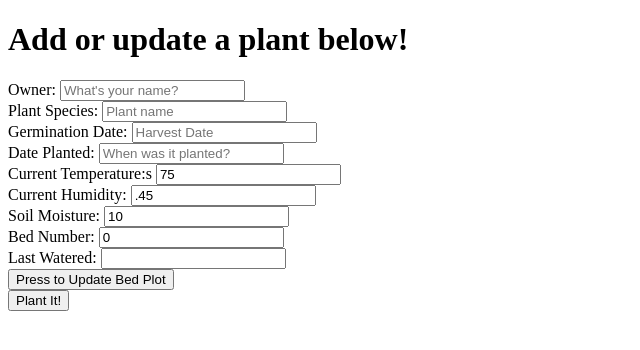
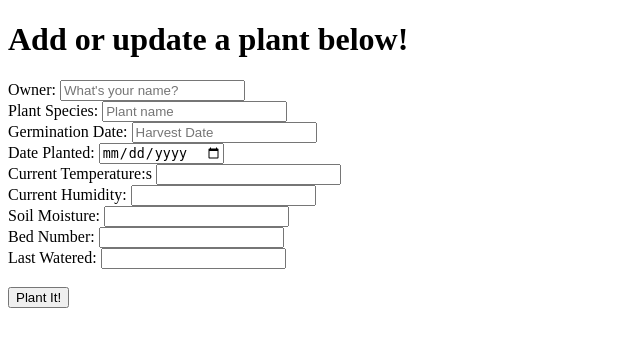
Before and after one commit to Greenhouse-Project/greenhouseTest, a Flask app: page /form in a window 1280 px wide. Shown: the top 350 px of the page, without its empty margins (0-640 px from the left). Run offline with Flask 2, Linux system fonts and the light colour scheme.

Commit message:
could be the values?

```diff
--- a/templates/form.html
+++ b/templates/form.html
@@ -21,26 +21,25 @@
         <input type="text" class="form-control" id="date_finish" name="date_finish" placeholder="Harvest Date">
         <br>
         <label for="date_planted">Date Planted:</label>
-        <input type="text" class="form-control" id="date_planted" name="date_planted" placeholder="When was it planted?"
+        <input type="date" class="form-control" id="date_planted" name="date_planted" placeholder="When was it planted?"
             autocomplete="on">
         <br>
         <label for="temp">Current Temperature:</label>s
-        <input type="text" class="form-control" id="temp" name="temp" value="75" readonly="readonly">
+        <input type="text" class="form-control" id="temp" name="temp" readonly="readonly">
         <br>
         <label for="humidity">Current Humidity:</label>
-        <input type="text" class="form-control" id="humidity" name="humidity" value=".45" readonly="readonly">
+        <input type="text" class="form-control" id="humidity" name="humidity" readonly="readonly">
         <br>
         <label for="soil_moisture">Soil Moisture:</label>
-        <input type="text" class="form-control" id="soil_moisture" name="soil_moisture" value="10"
-            readonly="readonly">
+        <input type="text" class="form-control" id="soil_moisture" name="soil_moisture" readonly="readonly">
         <br>
         <label for="bed">Bed Number:</label>
-        <input type="text" class="form-control" name="bedPlot" id="bedPlot" value="0" readonly="readonly">
+        <input type="text" class="form-control" name="bedPlot" id="bedPlot" readonly="readonly">
         <br>
         <label for="last_watered">Last Watered:</label>
         <input type="text" class="form-control" id="last_watered" name="last_watered">
         <br>
-        <button type="button" class="form-control" onclick="populate()">Press to Update Bed Plot</button>
+        <!-- <button type="button" class="form-control" onclick="populate()">Press to Update Bed Plot</button> -->
         <br>
         <button type="submit" class="btn btn-success" onclick="planted()">Plant It!</button>
     </form>
```
